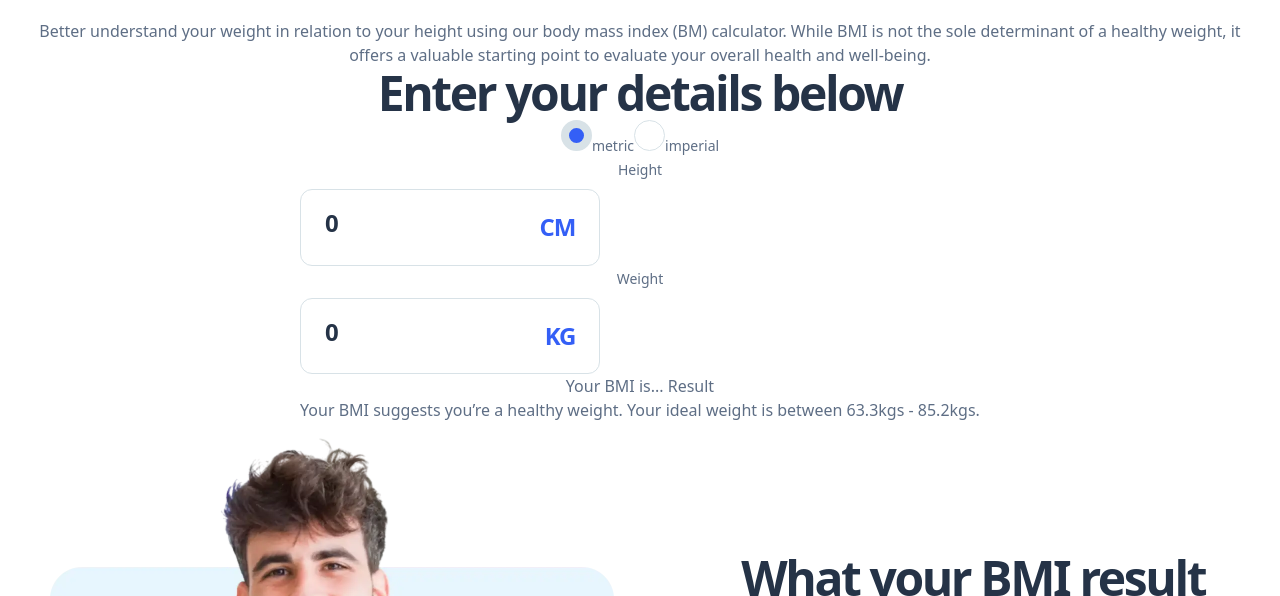
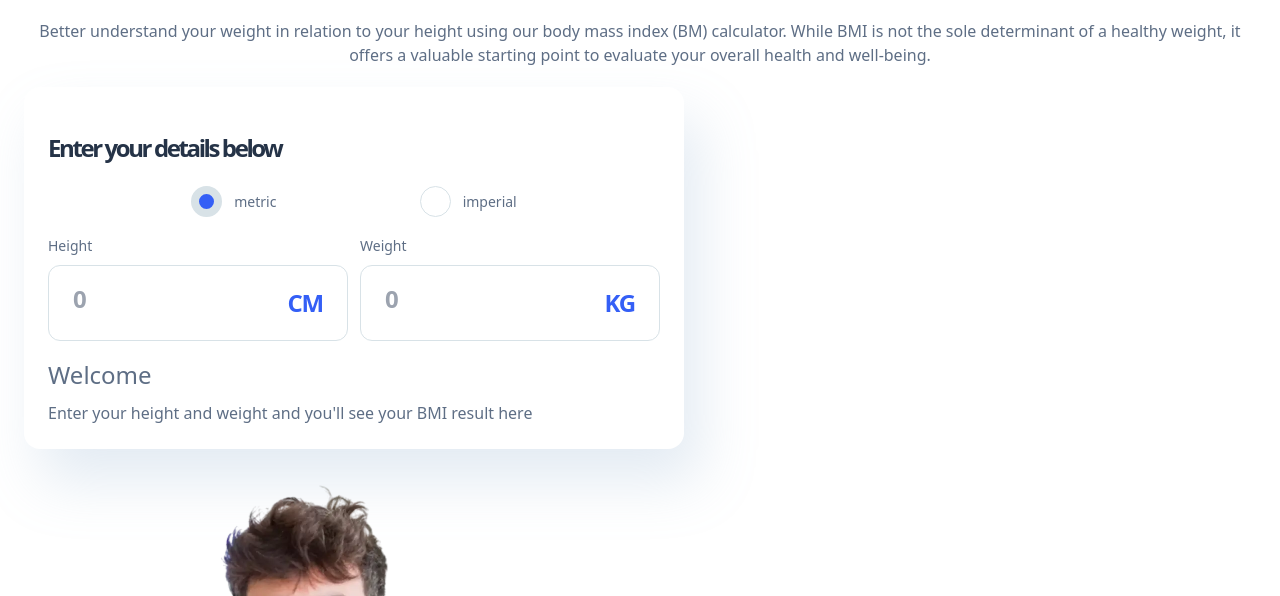
Before and after one commit to Vincent-Bouton/challenges, an Astro site in the folder frontendMentor/bmi-calculator/astro/: page / in a window 1280 px wide. Shown: the part 163-759 px from the top of the page. Built offline with nearby package versions, Linux system fonts and the light colour scheme; Astro itself is replaced by a stand-in of ours.

Commit message:
Getting BMI result when input is changed

```diff
--- a/frontendMentor/bmi-calculator/astro/src/components/BmiCard.jsx
+++ b/frontendMentor/bmi-calculator/astro/src/components/BmiCard.jsx
@@ -2,64 +2,86 @@ import React, {useState} from "react";
 
 const BmiCard = () => {
   const [measure, setMeasure] = useState("metric");
-  const [heightMetric, setHeightMetric] = useState(0);
-  const [weightMetric, setWeightMetric] = useState(0);
+  const [heightMetric, setHeightMetric] = useState("");
+  const [weightMetric, setWeightMetric] = useState("");
+  const [bmiValue, setBmiValue] = useState("");
+  const [bmiMessage, setBmiMessage] = useState(
+    <div>
+      <p className="text-hmd mb-2">Welcome</p>
+      <p>Enter your height and weight and you'll see your BMI result here</p>
+    </div>
+  );
+
   const onMeasureChange = (e) => {
     setMeasure(e.target.value);
-
   };
 
-  const getBmiValue = () => {
+  const getBmiValue = (height, weight) => {
+    let bmi;
     if (measure === "metric") {
-      return (weightMetric / (heightMetric / 100) ** 2).toFixed(1);
+      bmi = (weight / (height / 100) ** 2).toFixed(1);
+      return bmi;
     }
 
   };
 
   const onHeightMetricChange = (e) => {
     setHeightMetric(e.target.value);
+    setBmiValue(getBmiValue(e.target.value, weightMetric));
   };
 
   const onWeightMetricChange = (e) => {
     setWeightMetric(e.target.value);
+    setBmiValue(getBmiValue(heightMetric, e.target.value));
   };
 
   return (
-    <div>
-      <h2>Enter your details below</h2>
+    <div className={"rounded shadow-card mx-auto p-6 my-5"}>
+      <h2 className="my-6 text-hmd">Enter your details below</h2>
       <form>
-        <label htmlFor="metric">
+        <div className="flex justify-between sm:justify-evenly">
+          <label htmlFor="metric" className="flex items-center">
             <input
               type="radio" id="metric" name="measure" value="metric"
               checked={measure === "metric"}
               onChange={onMeasureChange}
+
             />
+            <span className="ml-3">
               metric
+
+            </span>
           </label>
-        <label htmlFor="imperial">
+          <label htmlFor="imperial" className="flex items-center">
             <input
               type="radio" id="imperial" name="measure" value="imperial"
               checked={measure === "imperial"}
               onChange={onMeasureChange}
             />
+            <span className="ml-3">
               imperial
+            </span>
           </label>
+        </div>
+
         {measure === "metric" ? (
-          <div>
-            <div>
+          <div className="flex gap-3 flex-wrap my-4">
+            <div className="max-w-[18.75rem]">
               <label htmlFor="height">Height</label>
-              <div className="input-container mt-2 w-4/5 max-w-[18.75rem]">
+              <div
+                className="input-container mt-2 flex justify-between"
+              >
                 <input
                   id="height" name="height" type="number" value={heightMetric}
                   placeholder="0"
                   onChange={onHeightMetricChange}
                 />
-                <span className="input-container-span ">CM</span>
+                <span className="input-container-span">CM</span>
               </div>
             </div>
-            <div>
+            <div className="max-w-[18.75rem]">
               <label htmlFor="weight">Weight</label>
-              <div className="input-container mt-2 w-4/5 max-w-[18.75rem]">
+              <div className="input-container mt-2 flex justify-between">
                 <input
                   id="weight" name="weight" type="number" value={weightMetric}
                   placeholder="0"
@@ -71,13 +93,10 @@ const BmiCard = () => {
           </div>
         ) : ("hello")}
       </form>
+      {
+        bmiMessage
+      }
 
-
-      <p>Your BMI is... <span>Result</span></p>
-      <p>
-        Your BMI suggests you’re a healthy weight. Your ideal weight is between
-        63.3kgs - 85.2kgs.
-      </p>
     </div>
   );
 };
--- a/frontendMentor/bmi-calculator/astro/src/components/InputField.astro
+++ /dev/null
@@ -1,8 +0,0 @@
----
-const {field, measurement} = Astro.props
----
-<label for={field}>{field}</label>
-<div class="input-container mt-2 w-4/5 max-w-[18.75rem]">
-	<input id={field} name={field} type="number"  value="" placeholder="0">
-	<span class="input-container-span ">{measurement === 'metric' ? 'CM' : }</span>
-</div>
--- a/frontendMentor/bmi-calculator/astro/src/pages/index.astro
+++ b/frontendMentor/bmi-calculator/astro/src/pages/index.astro
@@ -33,8 +33,8 @@ import {
 			<div>
 				<div class="hero__background-gradient"></div>
 				<Image class="mx-auto" src={logo} alt="Logo BMI Calculator"/>
-				<div class="flex flex-wrap justify-center text-center">
-					<div>
+				<div class="flex flex-wrap">
+					<div class="text-center">
 						<h1 class="my-6">Body Mass Index Calculator</h1>
 						<p>
 							Better understand your weight in relation to your height using our
--- a/frontendMentor/bmi-calculator/astro/src/styles/style.css
+++ b/frontendMentor/bmi-calculator/astro/src/styles/style.css
@@ -28,7 +28,7 @@
 
 	input[type="number"] {
 		appearance: textfield;
-		min-width: 150px;
+		width: 75%;
 	}
 
 	input[type="number"]:focus {
```
Lines whose indentation alone changed are shown as unchanged.
